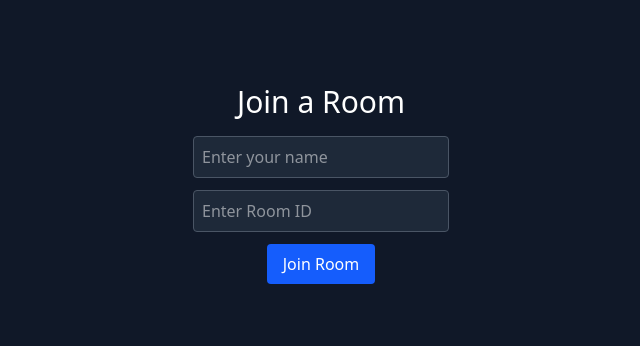
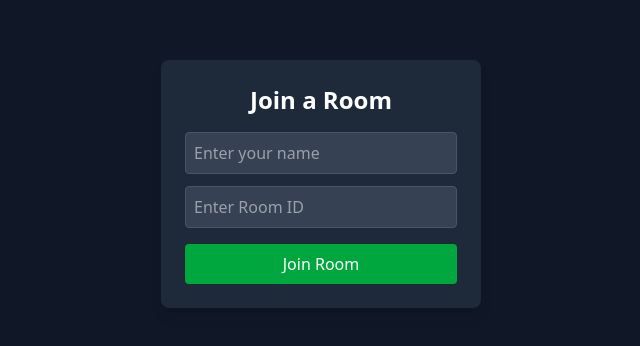
Before and after one commit to tejarouthu007/Nexus, a React (Vite) app in the folder frontend/: page / in a window 1280 px wide. Shown: the part 216-562 px from the top of the page, without its empty margins (319-959 px from the left). Built offline with nearby package versions, Linux system fonts and the light colour scheme.

Commit message:
add basic Home page

```diff
--- a/frontend/src/pages/Home.jsx
+++ b/frontend/src/pages/Home.jsx
@@ -1,4 +1,4 @@
-import React, { useState } from 'react';
+import React, { useState } from "react";
 import { useNavigate } from "react-router-dom";
 
 const Home = () => {
@@ -13,28 +13,33 @@ const Home = () => {
   };
 
   return (
-      <div className="h-screen flex flex-col items-center justify-center bg-gray-900 text-white">
-        <h1 className="text-3xl mb-4">Join a Room</h1>
+    <div className="h-screen flex items-center justify-center bg-gray-900 text-white px-4">
+      <div className="bg-gray-800 p-6 rounded-lg shadow-lg w-80">
+        <h1 className="text-2xl font-semibold text-center mb-4">Join a Room</h1>
+
         <input
           type="text"
           placeholder="Enter your name"
           value={userName}
           onChange={(e) => setUserName(e.target.value)}
-          className="p-2 mb-3 rounded bg-gray-800 border border-gray-600 w-64"
+          className="w-full p-2 mb-3 rounded bg-gray-700 border border-gray-600 text-white focus:outline-none focus:ring-2 focus:ring-blue-500"
         />
+
         <input
           type="text"
           placeholder="Enter Room ID"
           value={roomId}
           onChange={(e) => setRoomId(e.target.value)}
-          className="p-2 mb-3 rounded bg-gray-800 border border-gray-600 w-64"
+          className="w-full p-2 mb-4 rounded bg-gray-700 border border-gray-600 text-white focus:outline-none focus:ring-2 focus:ring-blue-500"
         />
+
         <button
           onClick={joinRoom}
-          className="px-4 py-2 bg-blue-600 hover:bg-blue-500 rounded"
+          className="w-full px-4 py-2 bg-green-600 hover:bg-green-500 rounded transition duration-300"
         >
           Join Room
         </button>
+      </div>
     </div>
   );
 };
```
Lines whose indentation alone changed are shown as unchanged.
